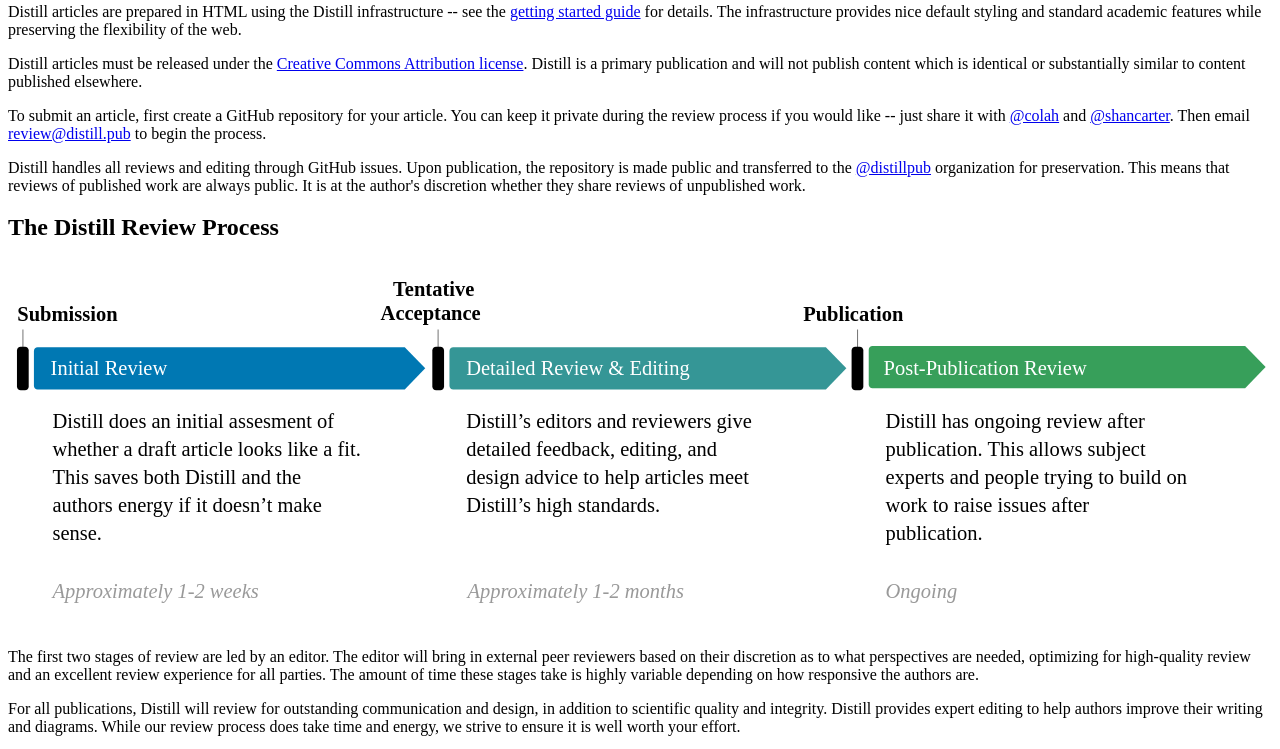
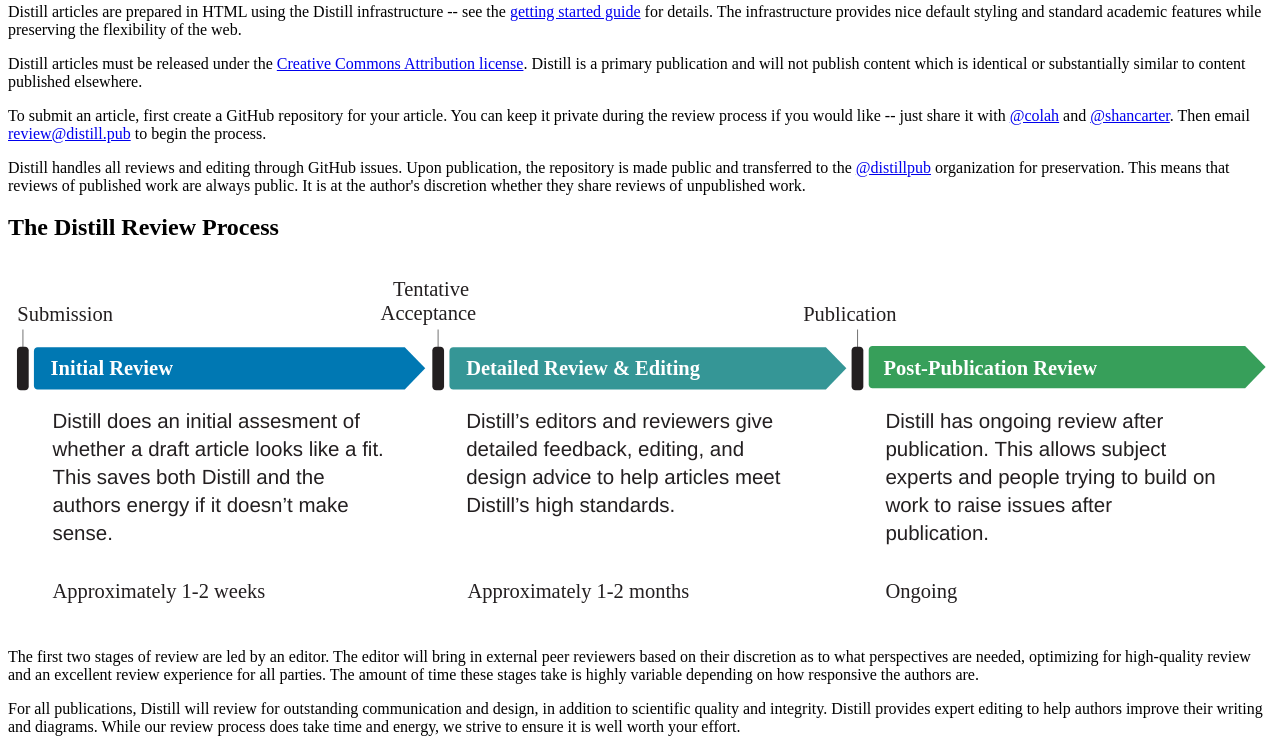
Before and after one commit to samholt/pipeline, a website: page pages/journal/index.html in a window 1280 px wide. Shown: the part 394-1143 px from the top of the page. Drawn offline with Linux system fonts and the light colour scheme.

Commit message:
update site

```diff
--- a/pages/journal/index.html
+++ b/pages/journal/index.html
@@ -80,83 +80,54 @@
   <p>In general, we expect this to mean publishing a smaller number of articles and working very hard to handle those well.-->
   <!--<p> We divide our review process into two stages. A faster initial review narrows down articles to a smaller number for us to focus on, saving all parties time. These two stages are supplemented by the possibility of further post-publication review by interested parties through GitHub issues.-->
   <style>
-    #timeline .review-event {
-      font-size: 11px;
-      font-weight: bold;
-    }
     #timeline .review-stage {
       fill: white;
+      font-weight: bold;
       font-size: 11px;
-    }
-    #timeline .description {
-      font-size: 11px;
-    }
-    #timeline .duration {
-      font-size: 11px;
-      font-style: italic;
-      fill: #999;
     }
   </style>
   <div class="l-middle-outset" style="margin-top:30px; margin-bottom:30px">
     <svg id="timeline" viewBox="0 0 678.3 183.6">
-
       <line stroke="#696969" stroke-width="0.5" stroke-miterlimit="10" x1="455.9" y1="31.4" x2="455.9" y2="41.1"/>
       <line stroke="#696969" stroke-width="0.5" stroke-miterlimit="10" x1="230.8" y1="31.4" x2="230.8" y2="41.1"/>
       <line stroke="#696969" stroke-width="0.5" stroke-miterlimit="10" x1="8" y1="31.4" x2="8" y2="41.1"/>
-
-      <g class="review-event">
-        <rect x="421.9" y="18.9" fill="none" width="69" height="13.7"/>
-        <text transform="matrix(1 0 0 1 426.7165 26.8139)">Publication </text>
-      </g>
-      <g class="review-event">
-        <rect x="5" y="18.9" fill="none" width="69" height="13.7"/>
-        <text transform="matrix(1 0 0 1 5 26.8139)">Submission </text>
-      </g>
-      <g class="review-event">
-        <rect x="196.3" y="5.6" fill="none" width="69" height="25"/>
-        <text transform="matrix(1 0 0 1 206.6402 13.4806)"><tspan x="0" y="0" >Tentative</tspan><tspan x="-6.7" y="13">Acceptance </tspan></text>
-      </g>
-
-      <path d="M454.7,64h2.3c1.1,0,2-0.9,2-2V42.6c0-1.1-0.9-2-2-2h-2.3c-1.1,0-2,0.9-2,2V62C452.7,63.1,453.6,64,454.7,64z"/>
-      <path d="M229.7,64h2.3c1.1,0,2-0.9,2-2V42.6c0-1.1-0.9-2-2-2h-2.3c-1.1,0-2,0.9-2,2V62C227.7,63.1,228.6,64,229.7,64z"/>
-      <path d="M6.8,64h2.3c1.1,0,2-0.9,2-2V42.6c0-1.1-0.9-2-2-2H6.8c-1.1,0-2,0.9-2,2V62C4.8,63.1,5.7,64,6.8,64z"/>
+      <path fill="#231F20" d="M454.7,64h2.3c1.1,0,2-0.9,2-2V42.6c0-1.1-0.9-2-2-2h-2.3c-1.1,0-2,0.9-2,2V62C452.7,63.1,453.6,64,454.7,64
+        z"/>
+      <path fill="#231F20" d="M229.7,64h2.3c1.1,0,2-0.9,2-2V42.6c0-1.1-0.9-2-2-2h-2.3c-1.1,0-2,0.9-2,2V62C227.7,63.1,228.6,64,229.7,64
+        z"/>
+      <path fill="#231F20" d="M6.8,64h2.3c1.1,0,2-0.9,2-2V42.6c0-1.1-0.9-2-2-2H6.8c-1.1,0-2,0.9-2,2V62C4.8,63.1,5.7,64,6.8,64z"/>
       <path fill="#0078B3" d="M212.9,63.6h-197c-1.1,0-2-0.9-2-2V42.9c0-1.1,0.9-2,2-2h197l11,11.3L212.9,63.6z"/>
       <path fill="#359696" d="M438.9,63.6h-200c-1.1,0-2-0.9-2-2V42.9c0-1.1,0.9-2,2-2h200l11,11.3L438.9,63.6z"/>
       <path fill="#379F5A" d="M663.9,62.9h-200c-1.1,0-2-0.9-2-2V42.2c0-1.1,0.9-2,2-2h200l11,11.3L663.9,62.9z"/>
-
       <text class="review-stage" transform="matrix(1 0 0 1 22.8571 55.5716)">Initial Review</text>
       <text class="review-stage" transform="matrix(1 0 0 1 245.8571 55.5716)">Detailed Review &amp; Editing</text>
       <text class="review-stage" transform="matrix(1 0 0 1 469.8571 55.5716)">Post-Publication Review</text>
-
-      <text class="description" transform="matrix(1 0 0 1 470.8571 84.4806)">
-        <tspan x="0" y="0">Distill has ongoing review after </tspan>
-        <tspan x="0" y="15">publication. This allows subject </tspan>
-        <tspan x="0" y="30">experts and people trying to build on </tspan>
-        <tspan x="0" y="45">work to raise issues after </tspan>
-        <tspan x="0" y="60">publication.</tspan>
-      </text>
-      <text class="description" transform="matrix(1 0 0 1 245.8571 84.4806)">
-        <tspan x="0" y="0">Distill’s editors and reviewers give </tspan>
-        <tspan x="0" y="15">detailed feedback, editing, and </tspan>
-        <tspan x="0" y="30">design advice to help articles meet </tspan>
-        <tspan x="0" y="45">Distill’s high standards.</tspan>
-      </text>
-
-      <text class="description" transform="matrix(1 0 0 1 23.8571 84.4806)">
-        <tspan x="0" y="0">Distill does an initial assesment of </tspan>
-        <tspan x="0" y="15">whether a draft article looks like a fit. </tspan>
-        <tspan x="0" y="30">This saves both Distill and the </tspan>
-        <tspan x="0" y="45">authors energy if it doesn’t make </tspan>
-        <tspan x="0" y="60">sense.</tspan>
-      </text>
-
-      <text class="duration" transform="matrix(1 0 0 1 246.5238 175.702)">Approximately 1-2 months</text>
-      <text class="duration" transform="matrix(1 0 0 1 470.8571 175.702)">Ongoing</text>
-      <text class="duration" transform="matrix(1 0 0 1 23.8571 175.702)">Approximately 1-2 weeks</text>
-    </svg>
-  </div>
+      <rect x="470.9" y="76.6" fill="none" width="178.7" height="108"/>
+      <text transform="matrix(1 0 0 1 470.8571 84.4806)"><tspan x="0" y="0" fill="#231F20" font-family="'Helvetica'" font-size="11px">Distill has ongoing review after </tspan><tspan x="0" y="15" fill="#231F20" font-family="'Helvetica'" font-size="11px">publication. This allows subject </tspan><tspan x="0" y="30" fill="#231F20" font-family="'Helvetica'" font-size="11px">experts and people trying to build on </tspan><tspan x="0" y="45" fill="#231F20" font-family="'Helvetica'" font-size="11px">work to raise issues after </tspan><tspan x="0" y="60" fill="#231F20" font-family="'Helvetica'" font-size="11px">publication.</tspan></text>
+      <rect x="245.9" y="76.6" fill="none" width="177.6" height="108"/>
+      <text transform="matrix(1 0 0 1 245.8571 84.4806)"><tspan x="0" y="0" fill="#231F20" font-family="'Helvetica'" font-size="11px">Distill’s editors and reviewers give </tspan><tspan x="0" y="15" fill="#231F20" font-family="'Helvetica'" font-size="11px">detailed feedback, editing, and </tspan><tspan x="0" y="30" fill="#231F20" font-family="'Helvetica'" font-size="11px">design advice to help articles meet </tspan><tspan x="0" y="45" fill="#231F20" font-family="'Helvetica'" font-size="11px">Distill’s high standards.</tspan></text>
+      <rect x="23.9" y="76.6" fill="none" width="183.3" height="108"/>
+      <text transform="matrix(1 0 0 1 23.8571 84.4806)"><tspan x="0" y="0" fill="#231F20" font-family="'Helvetica'" font-size="11px">Distill does an initial assesment of </tspan><tspan x="0" y="15" fill="#231F20" font-family="'Helvetica'" font-size="11px">whether a draft article looks like a fit. </tspan><tspan x="0" y="30" fill="#231F20" font-family="'Helvetica'" font-size="11px">This saves both Distill and the </tspan><tspan x="0" y="45" fill="#231F20" font-family="'Helvetica'" font-size="11px">authors energy if it doesn’t make </tspan><tspan x="0" y="60" fill="#231F20" font-family="'Helvetica'" font-size="11px">sense.</tspan></text>
+      <g>
+        <rect x="421.9" y="18.9" fill="none" width="69" height="13.7"/>
+        <text transform="matrix(1 0 0 1 426.7165 26.8139)" fill="#231F20" font-family="'Helvetica-Bold'" font-size="11px">Publication </text>
+      </g>
+      <g>
+        <rect x="5" y="18.9" fill="none" width="69" height="13.7"/>
+        <text transform="matrix(1 0 0 1 5 26.8139)" fill="#231F20" font-family="'Helvetica-Bold'" font-size="11px">Submission </text>
+      </g>
+      <g>
+        <rect x="196.3" y="5.6" fill="none" width="69" height="25"/>
+        <text transform="matrix(1 0 0 1 206.6402 13.4806)"><tspan x="0" y="0" fill="#231F20" font-family="'Helvetica-Bold'" font-size="11px">Tentative</tspan><tspan x="-6.7" y="13" fill="#231F20" font-family="'Helvetica-Bold'" font-size="11px">Acceptance </tspan></text>
+      </g>
+      <text transform="matrix(1 0 0 1 246.5238 175.702)" fill="#231F20" font-family="'Helvetica-Oblique'" font-size="11px">Approximately 1-2 months</text>
+      <text transform="matrix(1 0 0 1 470.8571 175.702)" fill="#231F20" font-family="'Helvetica-Oblique'" font-size="11px">Ongoing</text>
+      <text transform="matrix(1 0 0 1 23.8571 175.702)" fill="#231F20" font-family="'Helvetica-Oblique'" font-size="11px">Approximately 1-2 weeks</text>
+    </svg></div>
 
   <p>The first two stages of review are led by an editor. The editor will bring in external peer reviewers based on their discretion as to what perspectives are needed, optimizing for high-quality review and an excellent review experience for all parties. The amount of time these stages take is highly variable depending on how responsive the authors are.</p>
+
+  <!--  "excellent review experience" -->
 
   <p>For all publications, Distill will review for outstanding communication and design, in addition to scientific quality and integrity. Distill provides expert editing to help authors improve their writing and diagrams. While our review process does take time and energy, we strive to ensure it is well worth your effort.</p>
 
```
